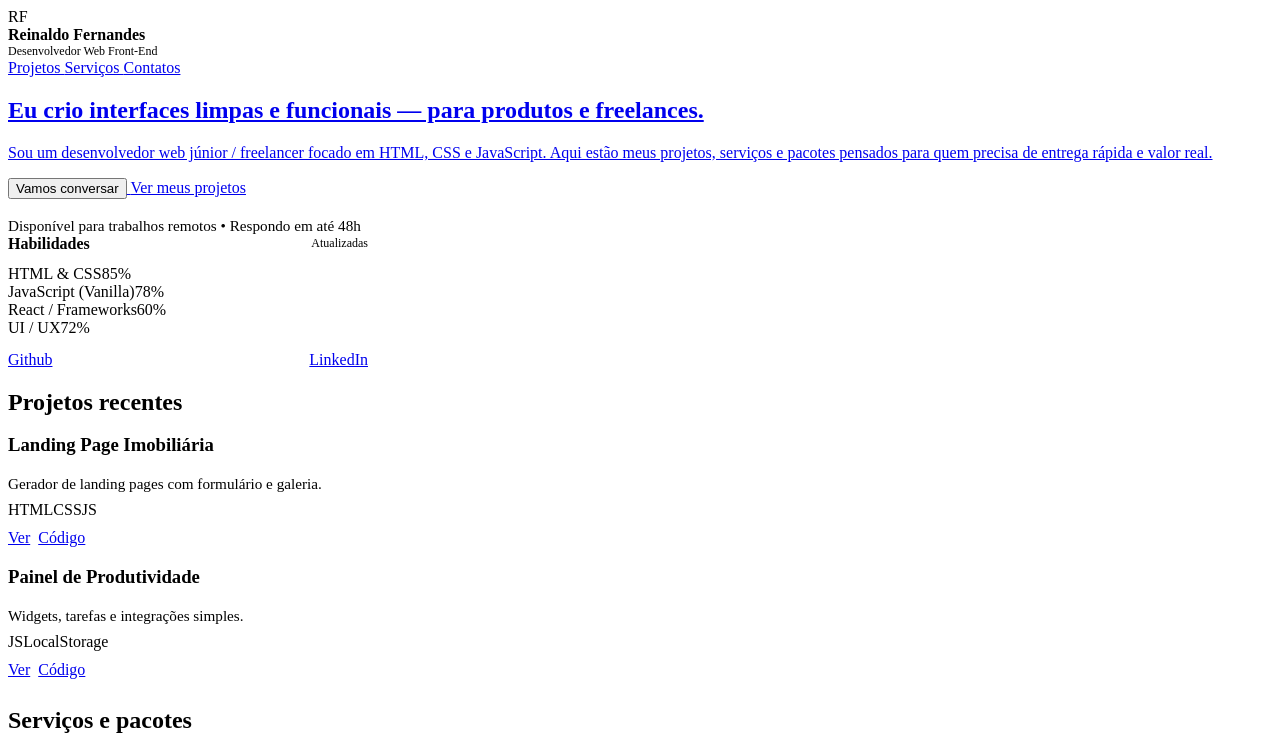
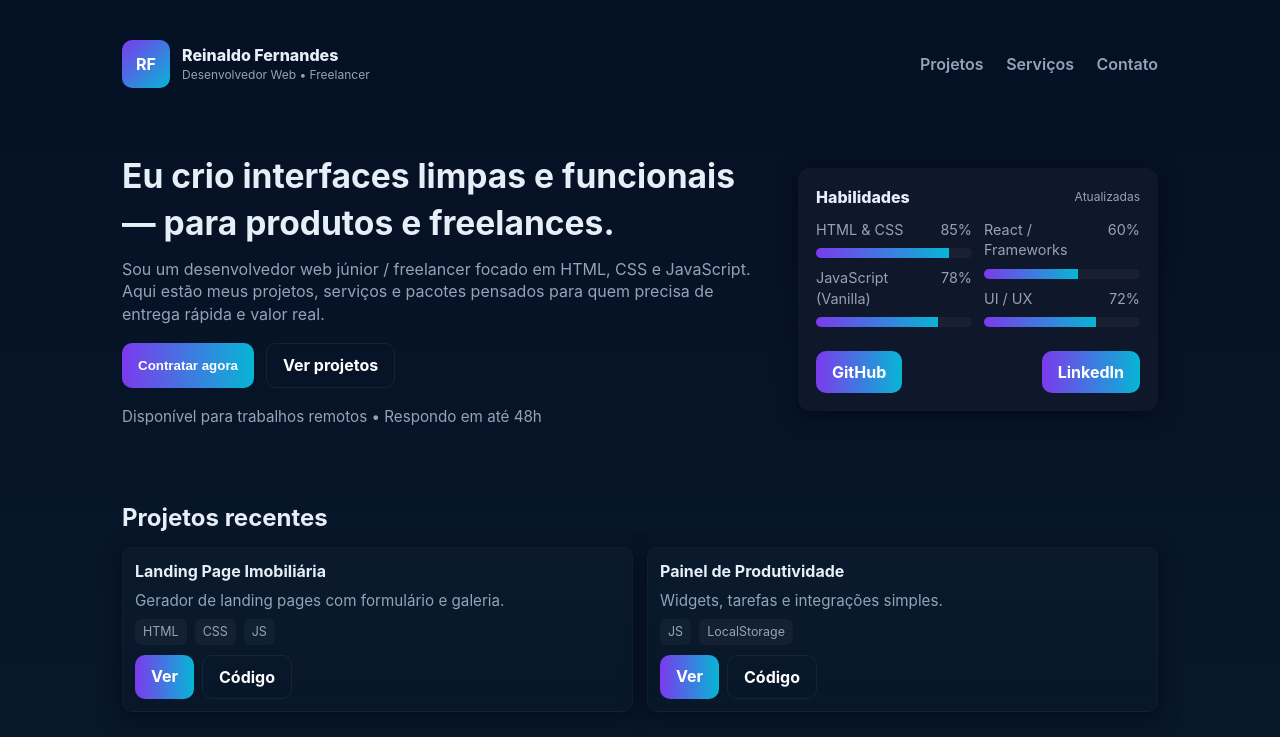
Before and after one commit to Reinaldo-Fernandes/Site-Pessoal-Freelancer, a plain HTML site: page index.html in a window 1280 px wide. Shown: the top 737 px of the page. Drawn offline with Linux system fonts and the light colour scheme.

Commit message:
Criacao do estilo e animacao CSS JS

```diff
--- a/index.html
+++ b/index.html
@@ -1,62 +1,63 @@
-<!DOCTYPE html>
-<html lang="pt-br">
+<!doctype html>
+<html lang="pt-BR">
 <head>
-    <meta charset="UTF-8">
-    <meta name="viewport" content="width=device-width, initial-scale=1.0">
-    <title>Document</title>
-    <meta name="description" content ="portlfolio e pagina de serviços para desenvolvedor web">
-    <meta property="og:title" content="Reinaldo - Desenvolvedor Front-end">
-    <meta property="og:description" content="Portfólio e página de serviços para desenvolvedor web">
+  <meta charset="utf-8">
+  <meta name="viewport" content="width=device-width,initial-scale=1">
+  <title>Reinaldo Fernandes — Desenvolvedor Front-end & Freelancer</title>
+  <meta name="description" content="Portfólio e página de serviços para desenvolvedor iniciante / freelancer. Projetos, serviços, pacotes e contato." />
+  <meta property="og:title" content="Seu Nome — Desenvolvedor & Freelancer">
+  <meta property="og:description" content="Portfólio e página de serviços para desenvolvedor iniciante / freelancer.">
   <meta name="author" content="Reinaldo Fernandes">
   <meta property="og:type" content="website">
-    <meta property="theme-color" content="#0f172a">
+  <meta name="theme-color" content="#0f172a">
 
+  <!-- Schema.org JSON-LD -->
   <script type="application/ld+json">
-        @context: "https://schema.org",
-        @type: "Person",
-        "name": "Reinaldo",
-        "url": "https://reinaldo.dev",
-        "sameAs": [
-            "https://www.linkedin.com/in/reinaldo-dev",
-        "jobTitle": "Desenvolvedor Front-end",
+  {
+    "@context": "https://schema.org",
+    "@type": "Person",
+    "name": "Reinaldo Fernandes",
+    "url": "https://seudominio.com",
+    "sameAs": ["https://github.com/seuuser","https://www.linkedin.com/in/seuuser"],
+    "jobTitle": "Desenvolvedor Web / Freelancer"
+  }
   </script>
 
-    <link rel="stylesheet" href="styles.css">
+  <!-- CSS externo -->
+  <link rel="stylesheet" href="style.css">
 </head>
 <body>
+  <div class="bg-dots"></div>
+  <div class="container">
     <header>
-        <!-- Background Dots -->
-    <div class="bg-dots">
-        <div class="container">
+      <div class="brand">
         <div class="logo">RF</div>
+        <div>
           <div style="font-weight:800">Reinaldo Fernandes</div>
-                    <div style="font-size: 12px; color:var(--muted)"> Desenvolvedor Web Front-End</div>
+          <div style="font-size:12px;color:var(--muted)">Desenvolvedor Web • Freelancer</div>
         </div>
       </div>
-
-    <!-- Navigation -->
       <nav>
-        <a href="#Projetos">Projetos</href>
-        <a href="#Servicos">Serviços</href>
-        <a href="#Contato">Contatos</href>
+        <a href="#projetos">Projetos</a>
+        <a href="#servicos">Serviços</a>
+        <a href="#contato">Contato</a>
       </nav>
     </header>
 
     <main>
-        <!-- Hero -->
+      <!-- HERO -->
       <section class="hero">
         <div class="hero-left">
           <h1>Eu crio interfaces limpas e funcionais — para produtos e freelances.</h1>
           <p>Sou um desenvolvedor web júnior / freelancer focado em HTML, CSS e JavaScript. Aqui estão meus projetos, serviços e pacotes pensados para quem precisa de entrega rápida e valor real.</p>
-
           <div class="cta-row">
-                    <button class="btn" onclick="document.getElementById('Contato').scrollIntoView();">Vamos conversar</button>
-                    <a href="#Projetos" class="btn-secondary">Ver meus projetos</a>
+            <button class="btn" onclick="document.getElementById('contato').scrollIntoView({behavior:'smooth'})">Contratar agora</button>
+            <a class="btn ghost" href="#projetos">Ver projetos</a>
           </div>
           <div style="margin-top:18px;color:var(--muted);font-size:0.95rem">Disponível para trabalhos remotos • Respondo em até 48h</div>
         </div>
-        <aside class="hero-right card" style="width:100%; max-width: 360px;">
 
+        <aside class="hero-right card" style="width:100%;max-width:360px">
           <div style="display:flex;justify-content:space-between;align-items:center;margin-bottom:12px">
             <div style="font-weight:800">Habilidades</div>
             <div style="font-size:12px;color:var(--muted)">Atualizadas</div>
@@ -85,14 +86,14 @@
             </div>
           </div>
 
-          <div style="margin-top: 14px; display: flex; justify-content: space-between;">
-            <a class="btn" href="https://github.com/"> Github</a>
-            <a class="btn" href="https://www.linkedin.com/in/reinaldo-dev"> LinkedIn</a>
+          <div style="margin-top:14px;display:flex;justify-content:space-between;gap:8px">
+            <a class="btn" href="https://github.com/" target="_blank">GitHub</a>
+            <a class="btn" href="https://www.linkedin.com/" target="_blank">LinkedIn</a>
           </div>
         </aside>
-            </div>
       </section>
-         <!-- Projetos -->
+
+      <!-- PROJETOS -->
       <section id="projetos" style="margin-top:18px">
         <h2 style="margin-bottom:12px">Projetos recentes</h2>
         <div class="projects-grid">
@@ -159,7 +160,6 @@
       </section>
 
       <!-- CONTATO -->
-      <!-- CONTATO -->
       <section id="contato" style="margin-top:28px">
         <h2 style="margin-bottom:12px">Contato</h2>
         <div style="display:grid;grid-template-columns:1fr 320px;gap:16px;align-items:start">
--- a/script.js
+++ b/script.js
@@ -0,0 +1,43 @@
+// Atualiza ano automaticamente
+document.getElementById('year').textContent = new Date().getFullYear();
+
+// Abrir link de exemplo
+function openSample(url){
+  window.open(url,'_blank');
+}
+
+// Copiar e-mail
+function copyEmail(){
+  const txt = document.getElementById('emailText').textContent;
+  navigator.clipboard?.writeText(txt)
+    .then(()=>alert('E-mail copiado: '+txt))
+    .catch(()=>alert('Copiar manualmente: '+txt));
+}
+
+// Enviar contato
+function sendContact(e){
+  e.preventDefault();
+  const name = document.getElementById('name').value;
+  const email = document.getElementById('email').value;
+  const message = document.getElementById('message').value;
+  const subject = encodeURIComponent('Contato - '+name);
+  const body = encodeURIComponent(message + "\n\n" + "Email: " + email);
+  window.location.href = `mailto:seu.email@exemplo.com?subject=${subject}&body=${body}`;
+}
+
+// Newsletter simples
+function subscribe(){
+  const e = document.getElementById('newsletterEmail').value;
+  if(!e.includes('@')){
+    document.getElementById('newsletterMsg').textContent = 'Digite um e-mail válido.';
+    return;
+  }
+  const list = JSON.parse(localStorage.getItem('newsletter')||'[]');
+  if(list.includes(e)){
+    document.getElementById('newsletterMsg').textContent = 'Já inscrito.';
+    return;
+  }
+  list.push(e);
+  localStorage.setItem('newsletter',JSON.stringify(list));
+  document.getElementById('newsletterMsg').textContent = 'Obrigado! Você está inscrito.';
+}
--- a/style.css
+++ b/style.css
@@ -0,0 +1,236 @@
+:root {
+  --bg:#0b1220;
+  --card:#0f172a;
+  --accent:#7c3aed;
+  --glass:rgba(255,255,255,0.04);
+  --muted:#94a3b8;
+}
+
+/* Reset */
+*{
+    box-sizing:border-box;
+    margin:0;
+    padding:0
+}
+
+html,body{
+    height:100%
+}
+
+body{
+  font-family:Inter,system-ui,Segoe UI,Roboto,Helvetica,Arial;
+  line-height:1.4;
+  background:linear-gradient(180deg,#041023 0%, #071428 50%, #081829 100%);
+  color:#e6eef8;
+  -webkit-font-smoothing:antialiased
+}
+
+a{
+    color:inherit;
+    text-decoration:none
+}
+
+.container{
+    max-width:1100px;
+    margin:0 auto;
+    padding:32px
+}
+
+/* Header */
+header{
+    display:flex;
+    justify-content:space-between;
+    align-items:center;
+    padding:8px 0
+}
+
+.brand{
+    display:flex;
+    gap:12px;
+    align-items:center
+}
+
+.logo{
+    width:48px;
+    height:48px;
+    border-radius:10px;
+    background:linear-gradient(135deg,var(--accent),#06b6d4);
+    display:grid;
+    place-items:center;
+    color:white;
+    font-weight:700;
+}
+
+nav a{
+    margin-left:18px;
+    color:var(--muted);
+    font-weight:600;
+}
+
+/* Hero */
+.hero{
+    display:grid;
+    grid-template-columns:1fr 360px;
+    gap:28px;
+    align-items:center;
+    padding:56px 0
+}
+
+.hero-left h1{
+    font-size:2.1rem;
+    margin-bottom:12px
+}
+
+.hero-left p{
+    color:var(--muted);
+    margin-bottom:18px;
+}
+
+.cta-row{
+    display:flex;
+    gap:12px;
+}
+
+.btn{
+    padding:10px 16px;
+    border-radius:10px;
+    background:linear-gradient(90deg,var(--accent),#06b6d4);
+    color:white;
+    font-weight:700;
+    cursor:pointer;
+    border:0;
+}
+
+.btn.ghost{
+    background:transparent;
+    border:1px solid rgba(255,255,255,0.06);
+}
+
+/* Card */
+.card{
+    background:var(--card);
+    padding:18px;
+    border-radius:12px;
+    box-shadow:0 6px 20px rgba(2,6,23,0.6);
+}
+
+/* Skills */
+.skills{
+    display:grid;
+    grid-template-columns:repeat(2,1fr);
+    gap:12px;
+}
+
+.skill{
+    margin-bottom:10px
+}
+
+.skill .meta{
+    display:flex;
+    justify-content:space-between;
+    font-size:0.9rem;
+    color:var(--muted);
+}
+
+.bar{
+    height:10px;
+    background:var(--glass);
+    border-radius:999px;
+    margin-top:8px;
+    overflow:hidden;
+}
+
+.bar > span{
+    display:block;
+    height:100%;
+    background:linear-gradient(90deg,var(--accent),#06b6d4);
+}
+
+/* Projects */
+.projects-grid{
+    display:grid;
+    grid-template-columns:repeat(auto-fit,minmax(220px,1fr));
+    gap:14px;
+}
+
+.project{
+    padding:12px;
+    border-radius:10px;
+    background:linear-gradient(180deg,rgba(255,255,255,0.02),transparent);
+    border:1px solid rgba(255,255,255,0.03);
+}
+
+.project h3{
+    font-size:1rem;
+    margin-bottom:8px;
+}
+
+.tags{
+    display:flex;
+    gap:8px;
+    flex-wrap:wrap;
+}
+
+.tag{
+    background:rgba(255,255,255,0.04);
+    padding:4px 8px;
+    border-radius:6px;
+    font-size:0.78rem;
+    color:var(--muted);
+}
+
+/* Testimonials */
+.testimonials{
+    display:flex;
+    gap:12px;
+    overflow:hidden;
+}
+
+.testimonial{
+    min-width:300px;
+    padding:12px;
+    border-radius:10px;
+    background:linear-gradient(90deg,#071428, #0b1524);
+}
+
+/* Contact */
+footer{
+    margin-top:32px;
+    padding:24px 0;
+    display:flex;
+    justify-content:space-between;
+    align-items:center;color:var(--muted);
+}
+
+/* Responsive */
+@media (max-width:880px){
+  .hero{grid-template-columns:1fr;};
+  .hero-right{order:-1};
+}
+
+/* Background dots */
+.bg-dots{
+    position:fixed;
+    inset:0;
+    pointer-events:none;
+    opacity:0.12;
+    background-image:radial-gradient(circle at 10% 20%, rgba(255,255,255,0.06) 1px, transparent 1px),radial-gradient(circle at 80% 80%, rgba(255,255,255,0.03) 1px, transparent 1px);
+    background-size:240px 240px,160px 160px;
+    mix-blend-mode:screen;
+}
+
+/* Inputs */
+input,textarea{
+  width:100%;
+  padding:10px;
+  border-radius:8px;
+  border:1px solid rgba(255,255,255,0.04);
+  background:transparent;
+  color:inherit;
+  margin-bottom:10px;
+}
+#newsletterMsg{
+    color:var(--muted);
+    margin-top:8px;
+    font-size:0.9rem;
+}
```
Lines whose indentation alone changed are shown as unchanged.
